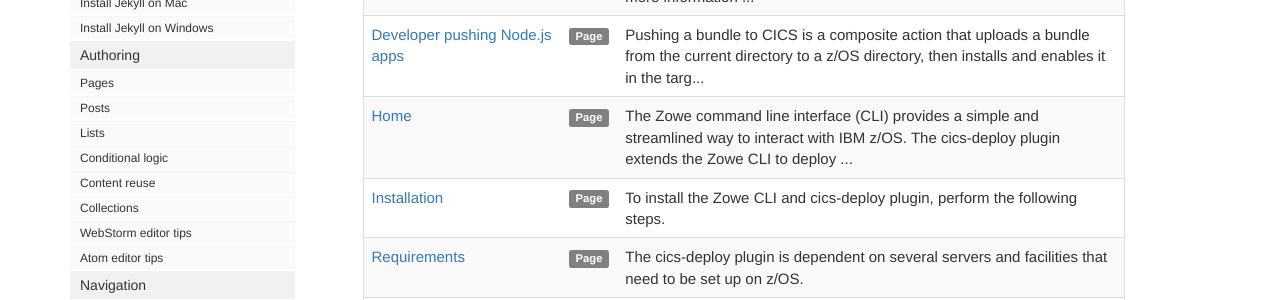
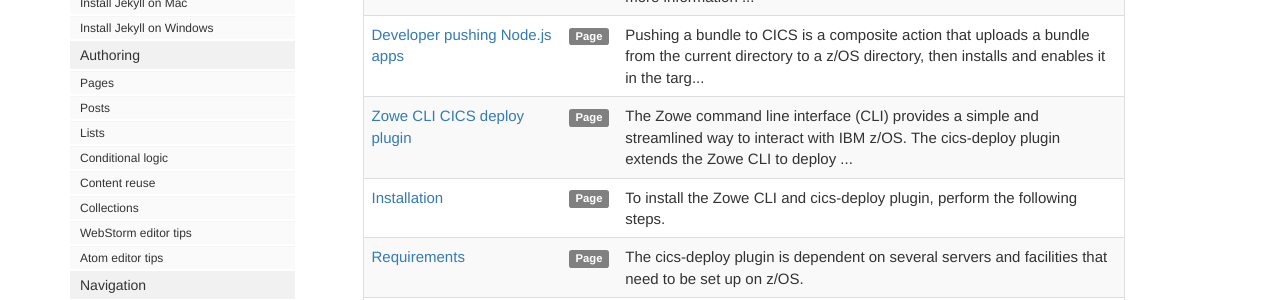
Before and after one commit to IBM/zowe-cli-cics-deploy-plugin, a Jekyll site: the page built from docs/pages/tags/tag_getting_started.md, in a window 1280 px wide and 1233 px high. Shown: the part 428-728 px from the top of the window. Built offline with Jekyll 4.4.1, drawn with Linux system fonts in a browser that asks for light colours; nearby versions of some CDN libraries; comment, search, counter and statistics services are not loaded.

Commit message:
Make sure cdp-Home is picked up as root of site (permalink to index.html)

```diff
--- a/docs/pages/cdp/cdp-Home.md
+++ b/docs/pages/cdp/cdp-Home.md
@@ -1,10 +1,10 @@
 ---
-title: Home
+title: Zowe CLI CICS deploy plugin
 tags: [getting_started]
 keywords:
 summary: "The Zowe command line interface (CLI) provides a simple and streamlined way to interact with IBM z/OS. The cics-deploy plugin extends the Zowe CLI to deploy applications developed on a workstation to IBM CICS Transaction Server for z/OS (CICS)."
 sidebar: cdp_sidebar
-permalink: cdp-Home.html
+permalink: index.html
 folder: cdp
 ---
 
```
Also changed, not shown: docs/index-old.md (renamed from docs/index.md).
